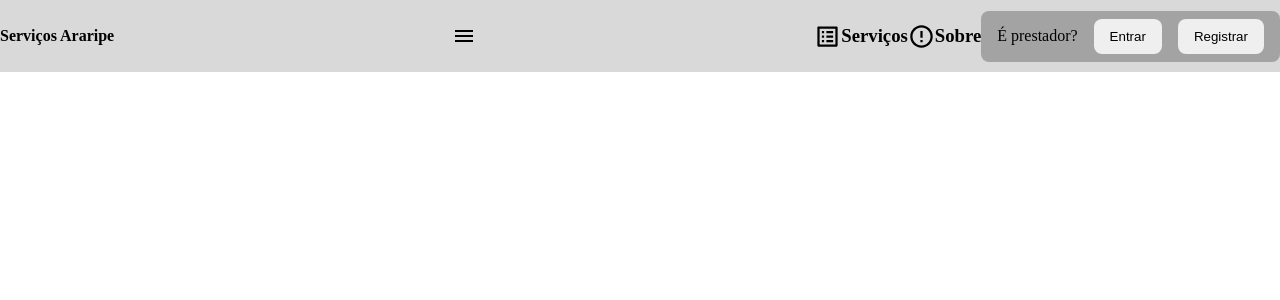
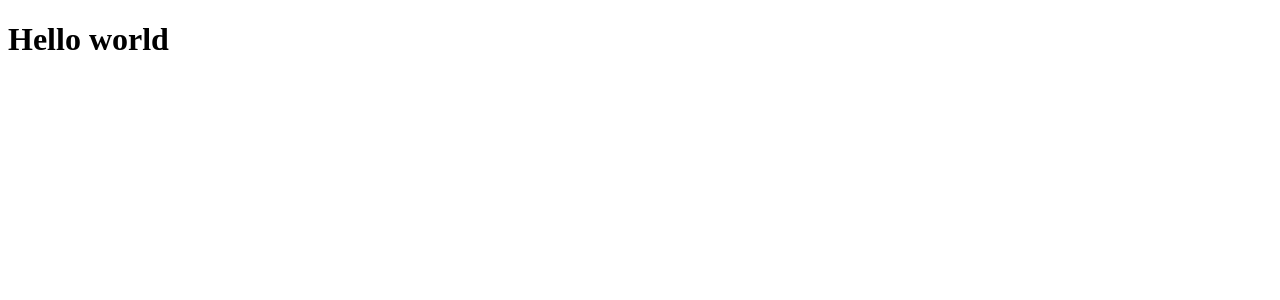
Before and after one commit to affs3a/projeto-social, a React (Vite) app in the folder client/: page / in a window 1280 px wide. Shown: the top 300 px of the page. Built offline with nearby package versions, Linux system fonts and the light colour scheme.

Commit message:
Revert "i started navbar"
This reverts commit de60aac35e046f2e3a8f77899ddcfe8f48ff07a5.

```diff
--- a/client/package.json
+++ b/client/package.json
@@ -15,9 +15,7 @@
     "@mui/icons-material": "^5.14.8",
     "@mui/material": "^5.14.8",
     "react": "^18.2.0",
-    "react-dom": "^18.2.0",
-    "react-router-dom": "^6.15.0",
-    "styled-components": "^6.0.7"
+    "react-dom": "^18.2.0"
   },
   "devDependencies": {
     "@types/react": "^18.2.15",
--- a/client/src/App.jsx
+++ b/client/src/App.jsx
@@ -1,20 +1,8 @@
-import NavBar from "./components/navegation/NavBar"
-import { createGlobalStyle } from "styled-components"
-
-const GlobalStyle = createGlobalStyle`
-  *, body {
-    margin: 0;
-    padding: 0;
-    box-sizing: border-box;
-  }
-`
-
 
 const App = () => {
   return (
     <>
-      <GlobalStyle />
-      <NavBar />
+      <h1>Hello world</h1>
     </>
   )
 }
```
Also changed, not shown: 1 other file (tests, documents, lock files or other folders).
